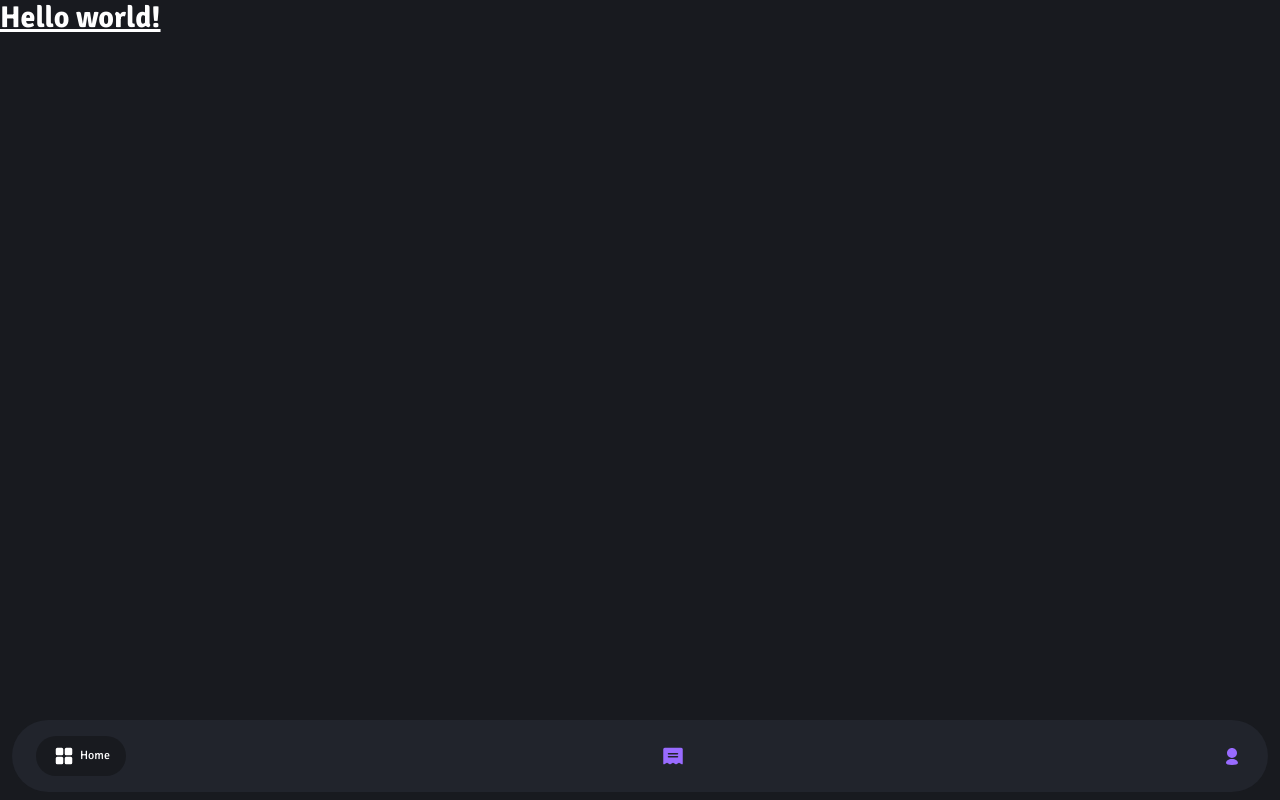
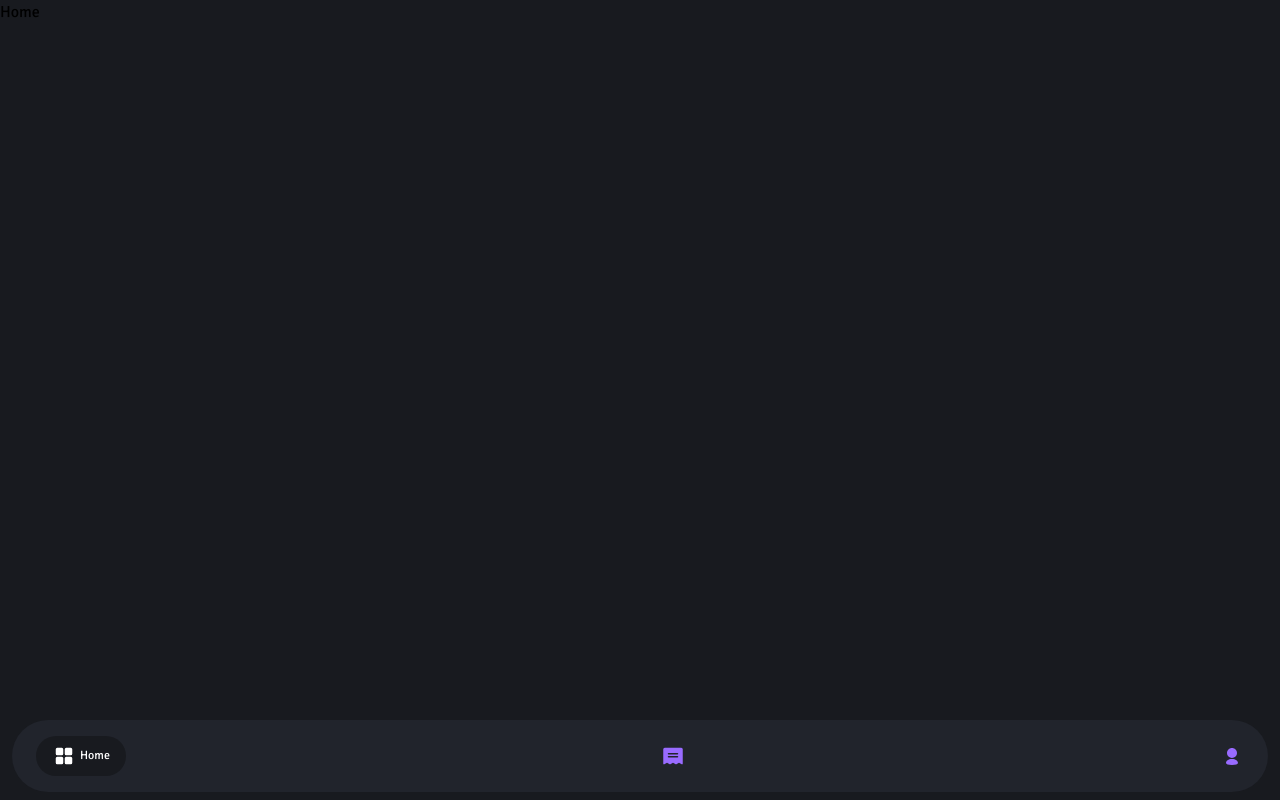
Before and after one commit to Deynnnyellll/bill-splitter, a React (Vite) app: page / in a window 1280 px wide. Built offline with nearby package versions, Linux system fonts and the light colour scheme.

Commit message:
added route in homepage

```diff
--- a/src/App.jsx
+++ b/src/App.jsx
@@ -1,15 +1,18 @@
+import { Route, Routes } from 'react-router-dom'
 import Navbar from './components/Navbar'
 import './index.css'
 
+// Routes
+import Home from './components/Home'
+
 function App() {
-
   return (
-    <div>
-      <h1 className="text-3xl font-bold underline text-lightOne">
-        Hello world!
-      </h1>
+    <>
+      <Routes>
+        <Route path='/' element={<Home />} />
+      </Routes>
       <Navbar />
-    </div>
+    </>
   )
 }
 
--- /dev/null
+++ b/src/components/Home.jsx
@@ -0,0 +1,9 @@
+import React from 'react'
+
+const Home = () => {
+  return (
+    <div>Home</div>
+  )
+}
+
+export default Home
```
